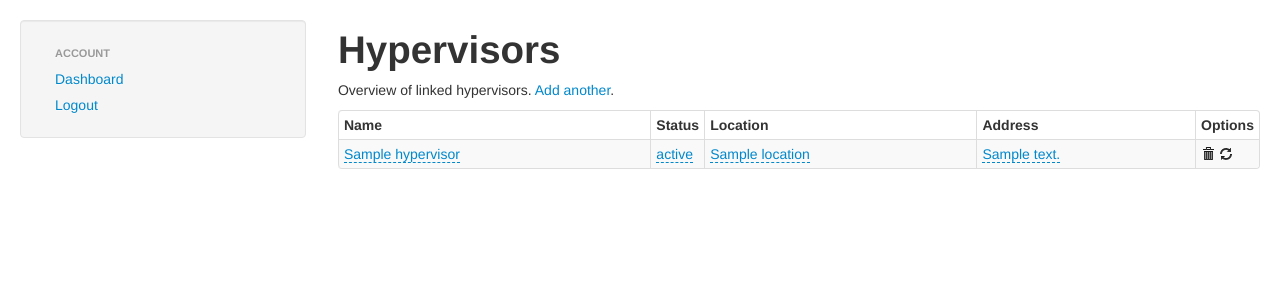
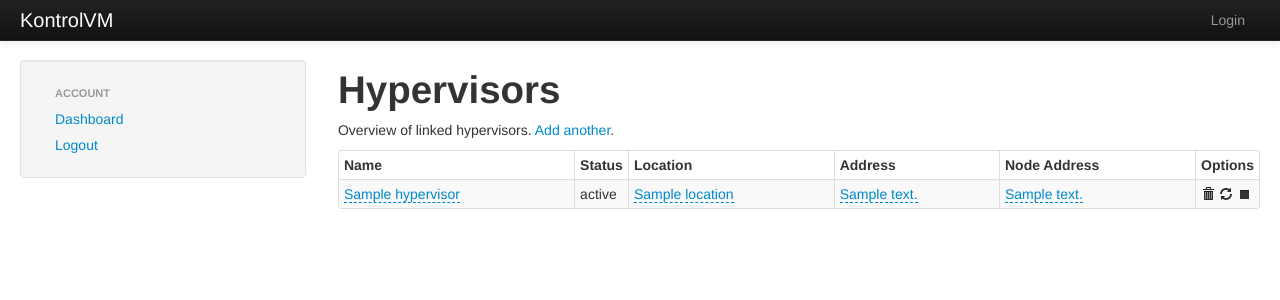
Before and after one commit to jawr/kontrolvm, a Django app: template templates/hypervisor/index.html in a window 1280 px wide. Shown: the top 300 px of the page. Run offline with Django 3.2, Linux system fonts and the light colour scheme; the template is opened without the code that fills it: most values are stand-ins (such as "Sample title", 1, 10 or a date in 2020); some libraries are stand-ins or nearby versions.

Commit message:
Changed Hypervisor stop workflow to be more like StoragePool. Added confirmation modal on stopping. Also added top nav bar throughout.

```diff
--- a/apps/hypervisor/urls.py
+++ b/apps/hypervisor/urls.py
@@ -3,6 +3,8 @@ from django.conf.urls.defaults import *
 urlpatterns = patterns('apps.hypervisor.views',
   url(r'^add/', 'add'),
   url(r'^edit/', 'edit'),
+  url(r'^start/(?P<pk>\d+)/', 'start'),
+  url(r'^stop/(?P<pk>\d+)/', 'stop'),
   url(r'^update/(?P<pk>\d+)/', 'update'),
   url(r'^delete/(?P<pk>\d+)/', 'delete'),
   url(r'^$', 'index'),
--- a/templates/base.html
+++ b/templates/base.html
@@ -14,6 +14,30 @@
         <![endif]-->
     </head>
     <body>
+      <!-- top bar -->
+      <div class="navbar navbar-inverse navbar-fixed-top">
+        <div class="navbar-inner">
+          <div class="container-fluid">
+            <a class="brand" href="#">KontrolVM</a>
+            <div class="nav-collapse">
+              <ul class="nav pull-right">
+                {% if request.user.is_authenticated %}
+                  <ul class="nav">
+                    <li><a href="#">{{ request.user }}</a></li>
+                    <li class="divider-vertical"></li>
+                    <li>
+                      <a href="/account/logout/">Logout</a>
+                    </li>
+                  </ul>
+                {% else %}
+                <li><a href="/account/login/">Login</a></li>
+                {% endif %}
+              </ul>
+            </div>
+          </div>
+        </div>
+      </div>
+      <!-- messages -->
       {% load message_utils %}
       <script>
         $(function() {
@@ -41,6 +65,7 @@
           });
         });
       </script>
+      <!-- content -->
       {% block container %}{% endblock %}
     </body>
     <script src="{{ STATIC_URL }}js/bootstrap.js"></script>
--- a/templates/base_fluid.html
+++ b/templates/base_fluid.html
@@ -1,7 +1,8 @@
 {% extends 'base.html'%}
 {% block container %}
-  <br>
   <div class="container-fluid">
+    <br><br>
+    <div class="row-fluid">&nbsp;</div>
     <div class="row-fluid">
       <div class="span3">
         <div class="well sidebar-nav">
--- a/templates/hypervisor/index.html
+++ b/templates/hypervisor/index.html
@@ -10,6 +10,7 @@
         <th style="width: 20px;">Status</th>
         <th>Location</th>
         <th>Address</th>
+        <th>Node Address</th>
         <th style="width: 15px;">Options</th>
       </thead>
 
@@ -17,12 +18,18 @@
         {% for hypervisor in hypervisors %}
           <tr>
             <td><a href="#" id="name" data-pk="{{ hypervisor.id }}">{{ hypervisor.name }}</a></td>
-            <td><a href="#" id="status" data-pk="{{ hypervisor.id }}">{{ hypervisor.get_status_display }}</a></td>
+            <td>{{ hypervisor.get_status_display }}</td>
             <td><a href="#" id="location" data-pk="{{ hypervisor.id }}">{{ hypervisor.location }}</a></td>
             <td><a href="#" id="address" data-pk="{{ hypervisor.id }}">{{ hypervisor.address }}</a></td>
+            <td><a href="#" id="node_address" data-pk="{{ hypervisor.id }}">{{ hypervisor.node_address }}</a></td>
             <td>
               <a href="#" id="delete"><i id="{{ hypervisor.id }}" class="icon-trash"></i></a>
-              <a href="/hypervisor/update/{{ hypervisor.id }}/" class="icon-refresh"></i></a>
+              <a href="/hypervisor/update/{{ hypervisor.id }}/"><i class="icon-refresh"></i></a>
+              {% if hypervisor.status == 'UP' %}
+                <a href="#" id="stop"><i id="{{ hypervisor.id }}" class="icon-stop"></i></a>
+              {% else %}
+                <a href="/hypervisor/start/{{ hypervisor.id }}/"><i id="{{ hypervisor.id }}" class="icon-play"></i></a>
+              {% endif %}
             </td>
           </tr>
         {% endfor %}
@@ -39,20 +46,19 @@
             }
           });
         });
+        $('a#stop').click(function(e) {
+          e.preventDefault();
+          bootbox.confirm("Are you sure you want to stop this Hypervisor?", function(confirmed) {
+            if (confirmed) {
+              window.location = '/hypervisor/stop/' + e.srcElement.id + '/';
+            }
+          });
+        });
 
         $('#name').editable({
           type: 'text',
           url: '/hypervisor/edit/',
           title: 'Edit Name',
-        });
-        $('#status').editable({
-          type: 'select',
-          url: '/hypervisor/edit/',
-          title: 'Edit Status',
-          source: [
-            {value: 'UP', text: 'Online'},
-            {value: 'DN', text: 'Offline'}
-          ]
         });
         $('#location').editable({
           type: 'text',
@@ -64,6 +70,11 @@
           url: '/hypervisor/edit/',
           title: 'Edit Address',
         });
+        $('#node_address').editable({
+          type: 'text',
+          url: '/hypervisor/edit/',
+          title: 'Edit Node Address',
+        });
       });
     </script>
   {% else %}
```
Also changed, not shown: apps/hypervisor/models.py (+8 -0 lines), apps/hypervisor/views.py (+18 -0 lines).
